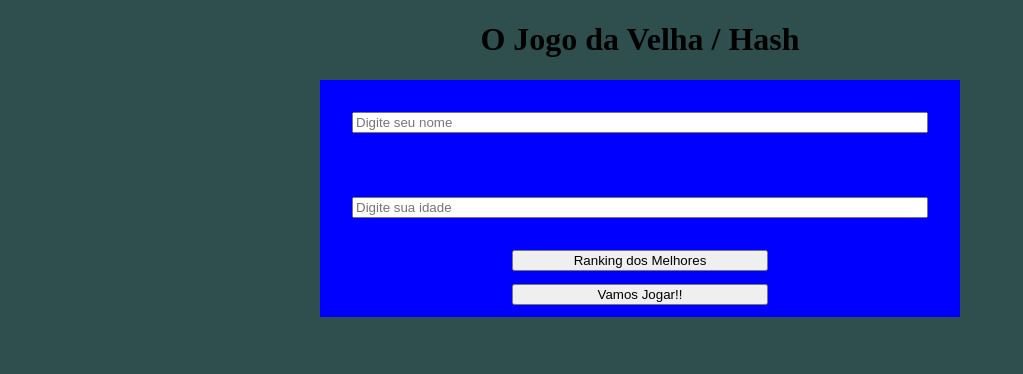
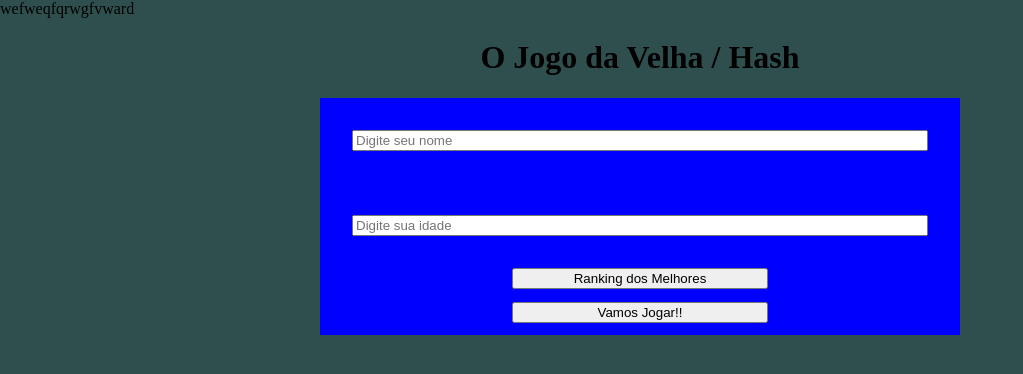
Before and after one commit to Pedro-Aron/tepedois, a plain HTML site: page index.html in a window 1280 px wide. Shown: the whole page, without its empty margins (0-1023 px from the left). Drawn offline with Linux system fonts and the light colour scheme.

Commit message:
add lorem

```diff
--- a/index.html
+++ b/index.html
@@ -10,7 +10,7 @@
 <body>
 
     <div id="cabecalho">
-
+        wefweqfqrwgfvward
     </div>
 
     <div id="titulo">
```
